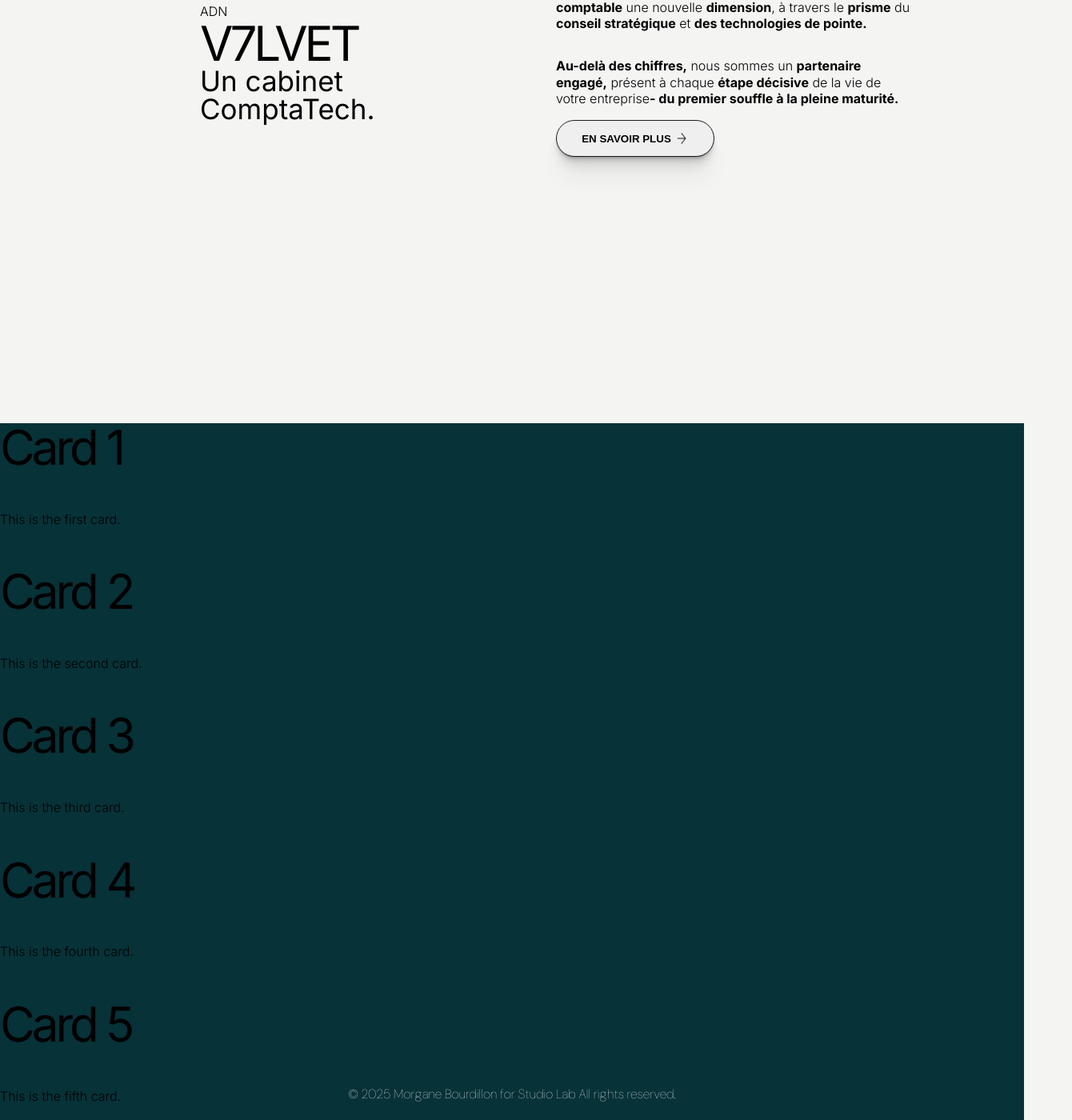
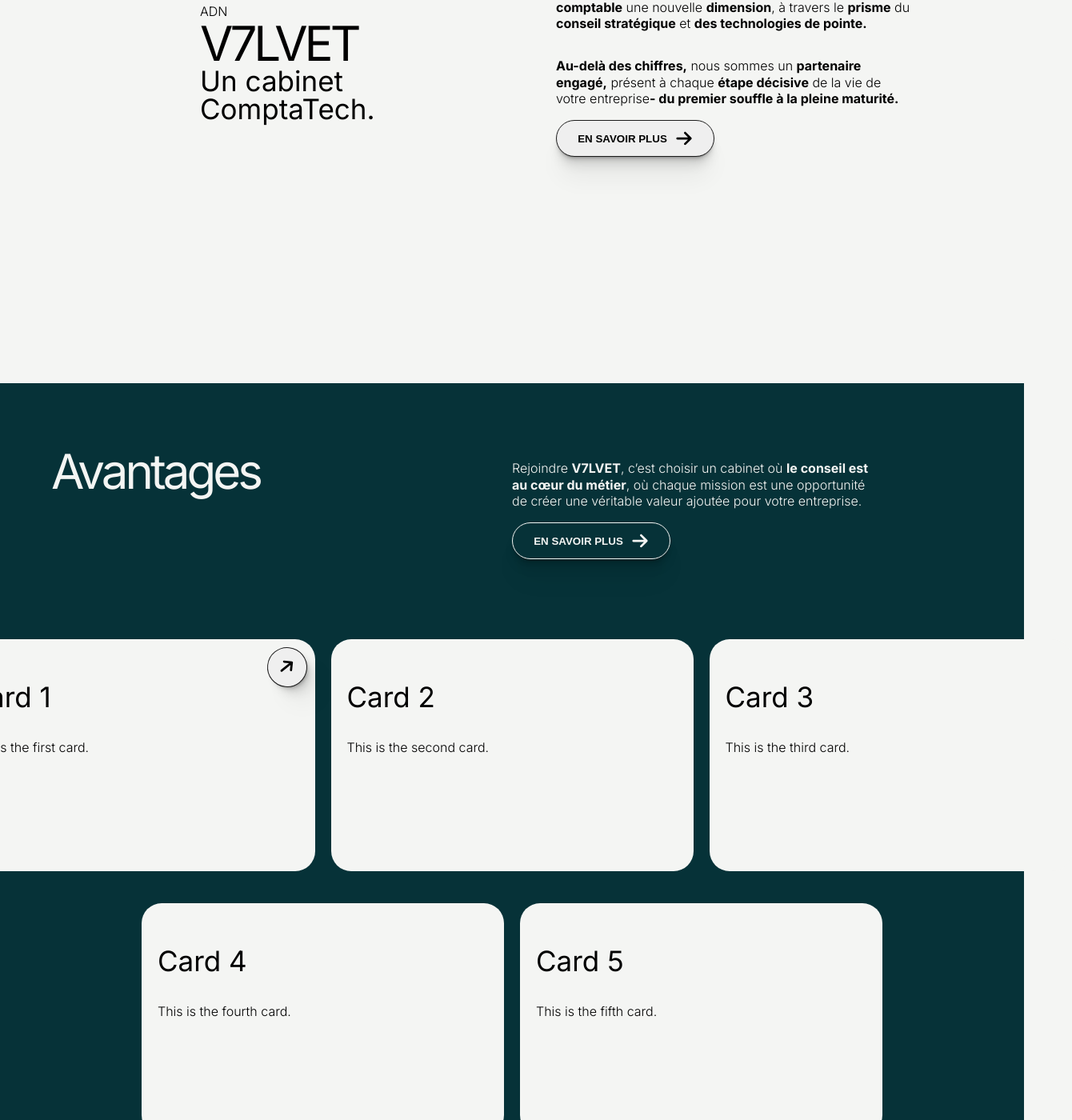
Before and after one commit to morganebdlx/studiolab-test, a React (Vite) app: page / in a window 1280 px wide. Shown: the part 1121-2521 px from the top of the page at 80% size, 1340 px wide, since content can reach past the window. Built offline with nearby package versions, Linux system fonts and the light colour scheme.

Commit message:
ajout font awesome

```diff
--- a/package.json
+++ b/package.json
@@ -10,6 +10,10 @@
     "preview": "vite preview"
   },
   "dependencies": {
+    "@fortawesome/fontawesome-svg-core": "^6.7.2",
+    "@fortawesome/free-regular-svg-icons": "^6.7.2",
+    "@fortawesome/free-solid-svg-icons": "^6.7.2",
+    "@fortawesome/react-fontawesome": "^0.2.2",
     "react": "^19.1.0",
     "react-dom": "^19.1.0"
   },
--- a/src/App.css
+++ b/src/App.css
@@ -44,13 +44,24 @@ body, html, #root {
 }
 
 .menu-burger {
-  width: 48px;
-  height: 48px;
   top: 60px;
   right: 110px;
   position: fixed;
   z-index: 10;
+}
+
+.menu-button {
+  width: 54px;
+  height: 54px;
   cursor: pointer;
+  background-color: white;
+  border: none;
+  padding: 10px 10px;
+  border-radius: 50%;
+}
+
+.burger {
+  height: 25px;
 }
 
 
@@ -83,8 +94,6 @@ vertical-align: bottom;
   }
 
   .menu-burger {
-    width: 100px;
-    height: 100px;
     top: 50px;
     right: 20px;
     position: fixed;
@@ -100,8 +109,6 @@ vertical-align: bottom;
   }
 
   .menu-burger {
-    width: 100px;
-    height: 100px;
     top: 50px;
     right: 20px;
     position: fixed;
@@ -119,8 +126,6 @@ vertical-align: bottom;
   }
 
   .menu-burger {
-    width: 48px;
-    height: 48px;
     top: 17px;
     right: 20px;
     position: fixed;
--- a/src/components/CardsSection.css
+++ b/src/components/CardsSection.css
@@ -1,5 +1,127 @@
 .cards-section {
+  color: #F4F5F3;
   width: 100%;
-  height: 100vh;
+  height: 950px;
   background-color: #063238;
+  flex-direction: column;
+  align-items: center;
+  justify-content: space-around;
 }
+
+.intro {
+  display: flex;
+  justify-content: space-between;
+  align-items: flex-start;
+  margin-bottom: 100px;
+}
+
+.intro-left{
+  width: 50%;
+  margin-left: 5%;
+  margin-top: 30px;
+}
+
+.intro-right {
+  width: 50%;
+  margin-right: 15%;
+  margin-left: 10%;
+  margin-top: 80px;
+}
+
+.intro-arrow {
+  width: 22px;
+  height: 22px;
+  margin-left: 10px;
+  color: #F4F5F3;
+}
+
+.cards-section-button {
+  color: #F4F5F3;
+  background-color: #063238;;
+  display: flex;
+  align-items: center;
+  justify-content: center;
+  font-weight: 600;
+  text-transform: uppercase;
+  border-radius: 33px;
+  padding: 9px 23px;
+  width: 198px;
+  height: 46px;
+  border: 1px solid #F4F5F3;
+  box-shadow: 0px 30px 30px -3.75px #0000000D,
+              0px 13.65px 13.65px -3.13px #0000001B,
+              0px 3.62px 3.62px -1.88px #00000023,
+              0px 6.87px 6.87px -2.5px #00000020,
+              0px 1.81px 1.81px -1.25px #00000025,
+              0px 0.71px 0.71px -0.63px #00000026;
+  cursor: pointer;
+}
+
+.card-arrow {
+  width: 22px;
+  height: 22px;
+}
+
+.card-arrow:hover {
+  color: #F4F5F3;
+  transition: all 0.3s ease-in-out;
+}
+
+.cards {
+  display: flex;
+  flex-direction: column;
+  align-items: center;
+  gap: 40px;
+  margin-bottom: 100px;
+}
+
+.row {
+  display: flex;
+  gap: 20px;
+}
+
+.card {
+  position: relative;
+  width: 413px;
+  height: 250px;
+  background-color: #f4f5f3;
+  color: #000000;
+  border-radius: 25px;
+  padding: 20px;
+  cursor: pointer
+}
+
+.arrow-card {
+  position: absolute;
+  top: 10px;
+  right:10px;
+  width: 50px;
+  height: 50px;
+  transform: rotate(-39deg);
+  transition: transform 0.5s ease-in-out;
+  border-radius: 33px;
+  border-width: 1px;
+  border: solid 1px #1C1C1C;
+  box-shadow: 0px 30px 30px -3.75px #0000000D,
+              0px 13.65px 13.65px -3.13px #0000001B,
+              0px 3.62px 3.62px -1.88px #00000023,
+              0px 6.87px 6.87px -2.5px #00000020,
+              0px 1.81px 1.81px -1.25px #00000025,
+              0px 0.71px 0.71px -0.63px #00000026;
+  cursor: pointer;
+}
+
+.arrow-card:hover {
+  transform: rotate(131deg);
+  background-color: transparent;
+  border: solid 1px #F4F5F3;
+
+
+}
+
+.card:hover {
+  background: linear-gradient(103.43deg, #121F1E 0.06%, #2E6965 50%, #6242FB 99.94%);
+
+  color: #F4F5F3;
+  transition: all 0.3s ease-in-out;
+}
--- a/src/components/CardsSection.jsx
+++ b/src/components/CardsSection.jsx
@@ -1,33 +1,52 @@
 import './CardsSection.css';
+import { FontAwesomeIcon } from '@fortawesome/react-fontawesome';
+import { faArrowRight } from '@fortawesome/free-solid-svg-icons';
+
 
 function CardsSection() {
 
   return (
-    <>
       <div className="cards-section">
+        <div className="intro">
+          <div className="intro-left">
+            <h2>Avantages</h2>
+          </div>
+          <div className="intro-right">
+            <p>Rejoindre <strong>V7LVET</strong>, c’est choisir un cabinet où <strong>le conseil est au cœur du
+              métier</strong>, où chaque mission est une opportunité de créer une véritable valeur
+              ajoutée pour votre entreprise.</p>
+            <button className="cards-section-button">En savoir plus <FontAwesomeIcon icon={faArrowRight} className="intro-arrow"/></button>
+          </div>
+        </div>
+        <div className="cards">
+          <div className="row row-one">
             <div className="card">
-          <h2>Card 1</h2>
+            <button className="arrow-card"><FontAwesomeIcon icon={faArrowRight} className="card-arrow"/></button>
+              <h3>Card 1</h3>
               <p>This is the first card.</p>
             </div>
             <div className="card">
-          <h2>Card 2</h2>
+              <h3>Card 2</h3>
               <p>This is the second card.</p>
             </div>
             <div className="card">
-          <h2>Card 3</h2>
+              <h3>Card 3</h3>
               <p>This is the third card.</p>
             </div>
+          </div>
+          <div className="row row-two">
             <div className="card">
-          <h2>Card 4</h2>
+              <h3>Card 4</h3>
               <p>This is the fourth card.</p>
             </div>
             <div className="card">
-          <h2>Card 5</h2>
+              <h3>Card 5</h3>
               <p>This is the fifth card.</p>
             </div>
           </div>
-    </>
-  )
+        </div>
+      </div>
+  );
 }
 
-export default CardsSection
+export default CardsSection;
--- a/src/components/Hero.jsx
+++ b/src/components/Hero.jsx
@@ -1,9 +1,10 @@
 import React, { useState, useEffect } from 'react';
 import './Hero.css';
 import heroImage from '../assets/V7_hero_desktop.png';
-//import heroImageMobile from '../assets/V7_hero_mobile.png';
 import logo from '../assets/V7_logo.svg';
-import burger from '../assets/menu-burger.png';
+import { FontAwesomeIcon } from '@fortawesome/react-fontawesome';
+import { faBars } from '@fortawesome/free-solid-svg-icons';
+
 
 
 
@@ -28,7 +29,9 @@ const Hero = () => {
         <img src={logo} alt="V7LVET Logo" />
       </div>
       <div className="menu-burger">
-        <img src={burger} alt="Menu burger" />
+        <button className="menu-button">
+          <FontAwesomeIcon icon={faBars} className="burger" />
+        </button>
       </div>
       <div className={`hero-text-left cabin-font ${step >= 2 ? "visible" : ""}`}>
         <p>V7LVET</p>
--- a/src/components/TextSection.css
+++ b/src/components/TextSection.css
@@ -53,17 +53,18 @@
   cursor: pointer;
 }
 
-.button-arrow {
-  width: 22px;
-  height: 32px;
-}
-
 .text-left .mobile {
   display: none;
 }
 
 .text-left .desktop {
   display: block;
+}
+
+.button-arrow {
+  width: 22px;
+  height: 22px;
+  margin-left: 10px;
 }
 
 
--- a/src/components/TextSection.jsx
+++ b/src/components/TextSection.jsx
@@ -1,5 +1,6 @@
 import './TextSection.css';
-import arrow from '../assets/button-arrow.png';
+import { FontAwesomeIcon } from '@fortawesome/react-fontawesome';
+import { faArrowRight } from '@fortawesome/free-solid-svg-icons';
 
 function TextSection() {
 
@@ -17,7 +18,7 @@ function TextSection() {
           à travers le <strong>prisme</strong> du <strong>conseil stratégique</strong> et <strong>des technologies de pointe.</strong></p>
           <p><strong>Au-delà des chiffres,</strong> nous sommes un <strong>partenaire engagé,</strong> présent à chaque <strong>étape décisive</strong> de la vie de votre entreprise
           <strong>- du premier souffle à la pleine maturité.</strong></p>
-          <button className="text-section-button">En savoir plus <img className="button-arrow" src={arrow} alt="Flèche du bouton" /></button>
+          <button className="text-section-button">En savoir plus <FontAwesomeIcon icon={faArrowRight} className="button-arrow"/></button>
         </div>
 
       </div>
```
Also changed, not shown: src/assets/arrow.png (added), 1 other file (tests, documents, lock files or other folders). Lines whose indentation alone changed are shown as unchanged.
